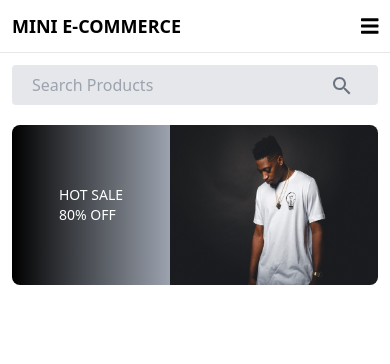
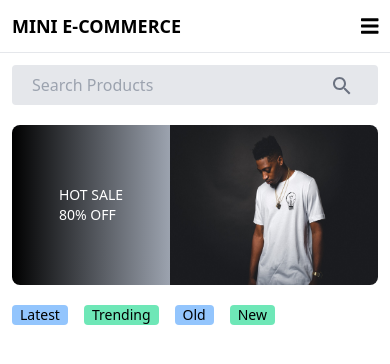
Before and after one commit to Logic-dev406/Mini-ecommerce-frontend, a React (Create React App) app: page / in a window 390 px wide. Shown: the top 364 px of the page. Built offline with nearby package versions, Linux system fonts and the light colour scheme.

Commit message:
made the trending section mobile responsive

```diff
--- a/src/Conponents/Home/Trending.js
+++ b/src/Conponents/Home/Trending.js
@@ -2,11 +2,11 @@ import React from "react";
 
 const Trending = () => {
   return (
-    <div className="flex my-8 items-center text-lg font-semibold">
-      <h1 className=" px-4 mr-2 bg-blue-300 rounded ">Latest</h1>
-      <h1 className=" px-4 mx-2 bg-green-300 rounded ">Trending</h1>
-      <h1 className=" px-4 mx-2 bg-blue-300 rounded ">Old</h1>
-      <h1 className=" px-4 mx-2 bg-green-300 rounded ">New</h1>
+    <div className="flex my-4 md:my-8 items-center text-sm md:text-lg font-normal md:font-semibold">
+      <h1 className=" px-2 md:px-4 mr-2 bg-blue-300 rounded ">Latest</h1>
+      <h1 className=" px-2 md:px-4 mx-2 bg-green-300 rounded ">Trending</h1>
+      <h1 className=" px-2 md:px-4 mx-2 bg-blue-300 rounded ">Old</h1>
+      <h1 className=" px-2 md:px-4 mx-2 bg-green-300 rounded ">New</h1>
     </div>
   );
 };
--- a/src/Views/Home.js
+++ b/src/Views/Home.js
@@ -7,11 +7,11 @@ import Discount from "../Conponents/Home/Discount";
 
 function Home({ searchTerm, setSearchTerm }) {
   return (
-    <div className="px-0 md:px-20 lg:px-52">
+    <div className="px-0 md:px-20 ">
       <SearchBar searchTerm={searchTerm} setSearchTerm={setSearchTerm} />
       <Banner />
-      {/* <Trending />
-      <ProductSection />
+      <Trending />
+      {/* <ProductSection />
       <Discount /> */}
     </div>
   );
```
